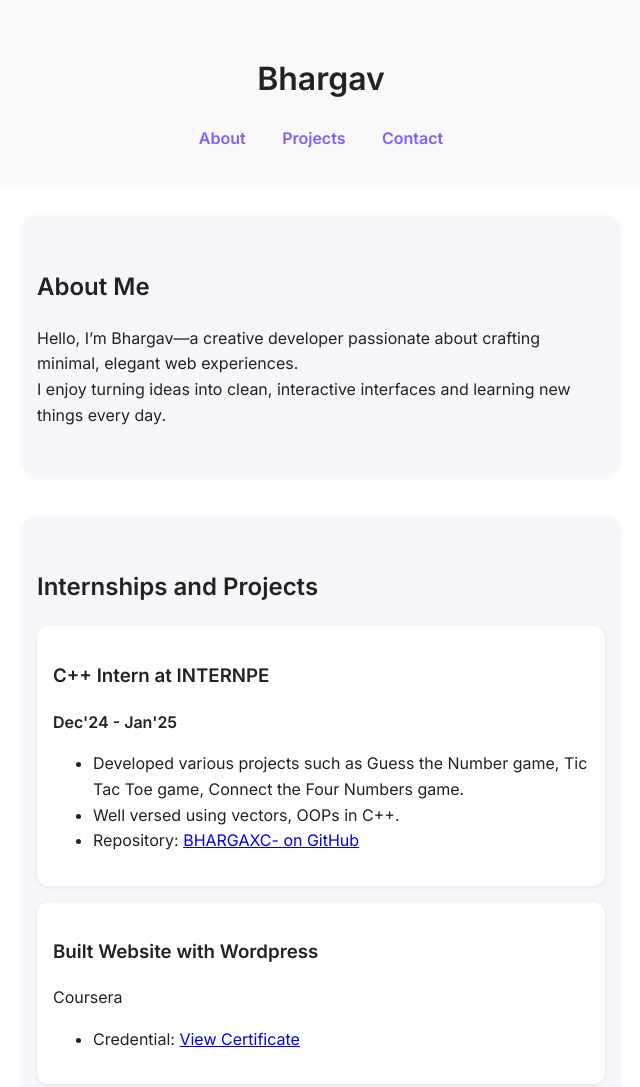
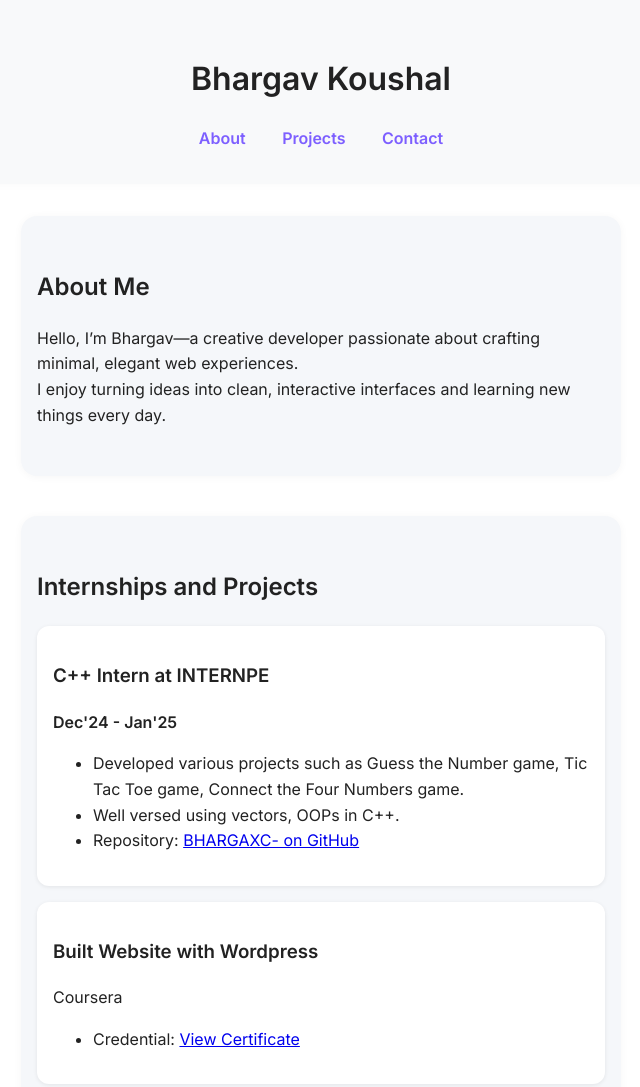
Before and after one commit to bhar7av/bhargavvv7.github.io, a plain HTML site: page index.html in a window 1280 px wide. Shown: the top 1087 px of the page, without its empty margins (319-959 px from the left). Drawn offline with Linux system fonts and the light colour scheme.

Commit message:
Update index.html

```diff
--- a/index.html
+++ b/index.html
@@ -9,7 +9,7 @@
 </head>
 <body>
   <header class="fade-in">
-    <h1>Bhargav</h1>
+    <h1>Bhargav Koushal</h1>
     <nav>
       <a href="#about">About</a>
       <a href="#projects">Projects</a>
```
